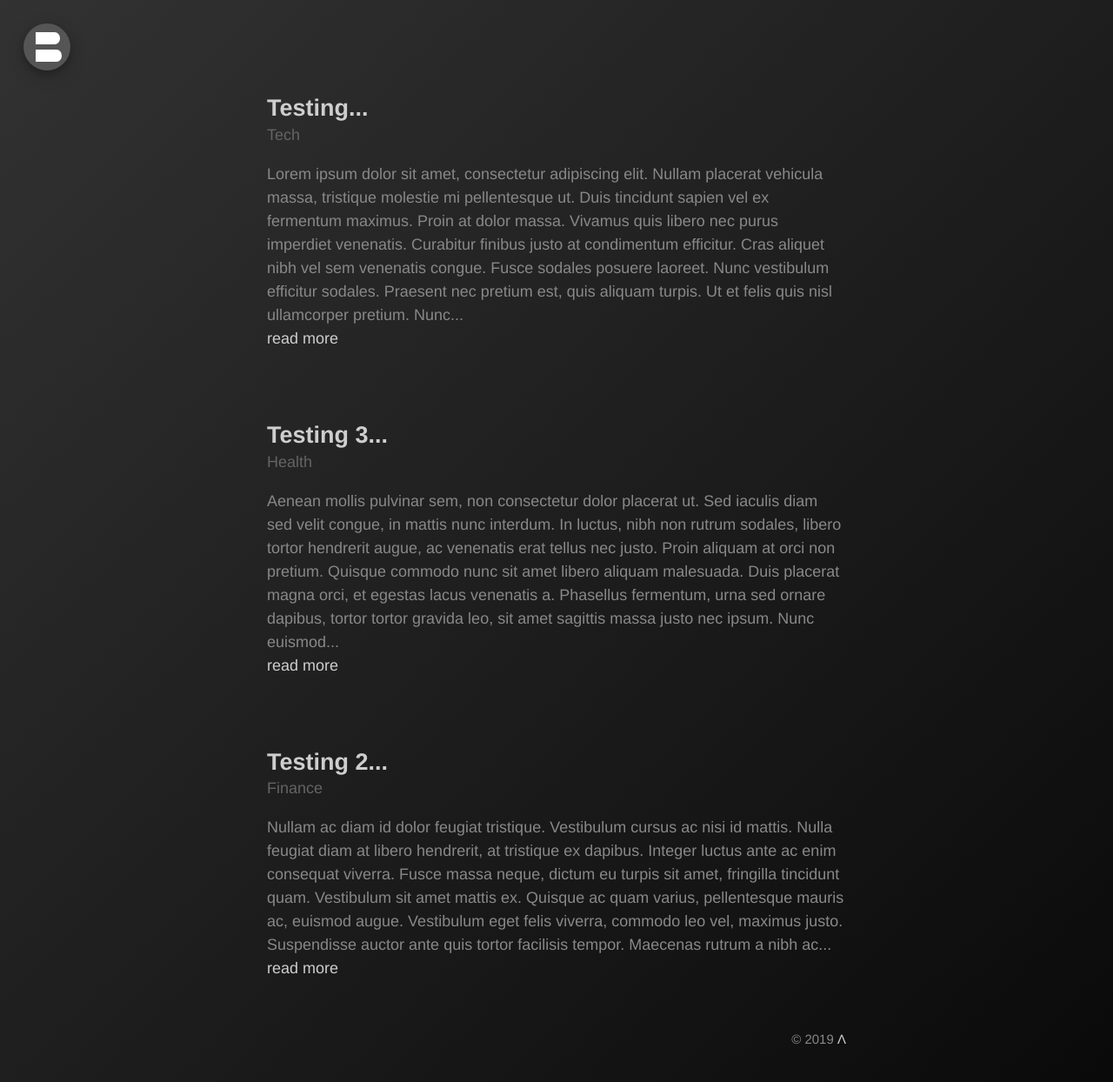
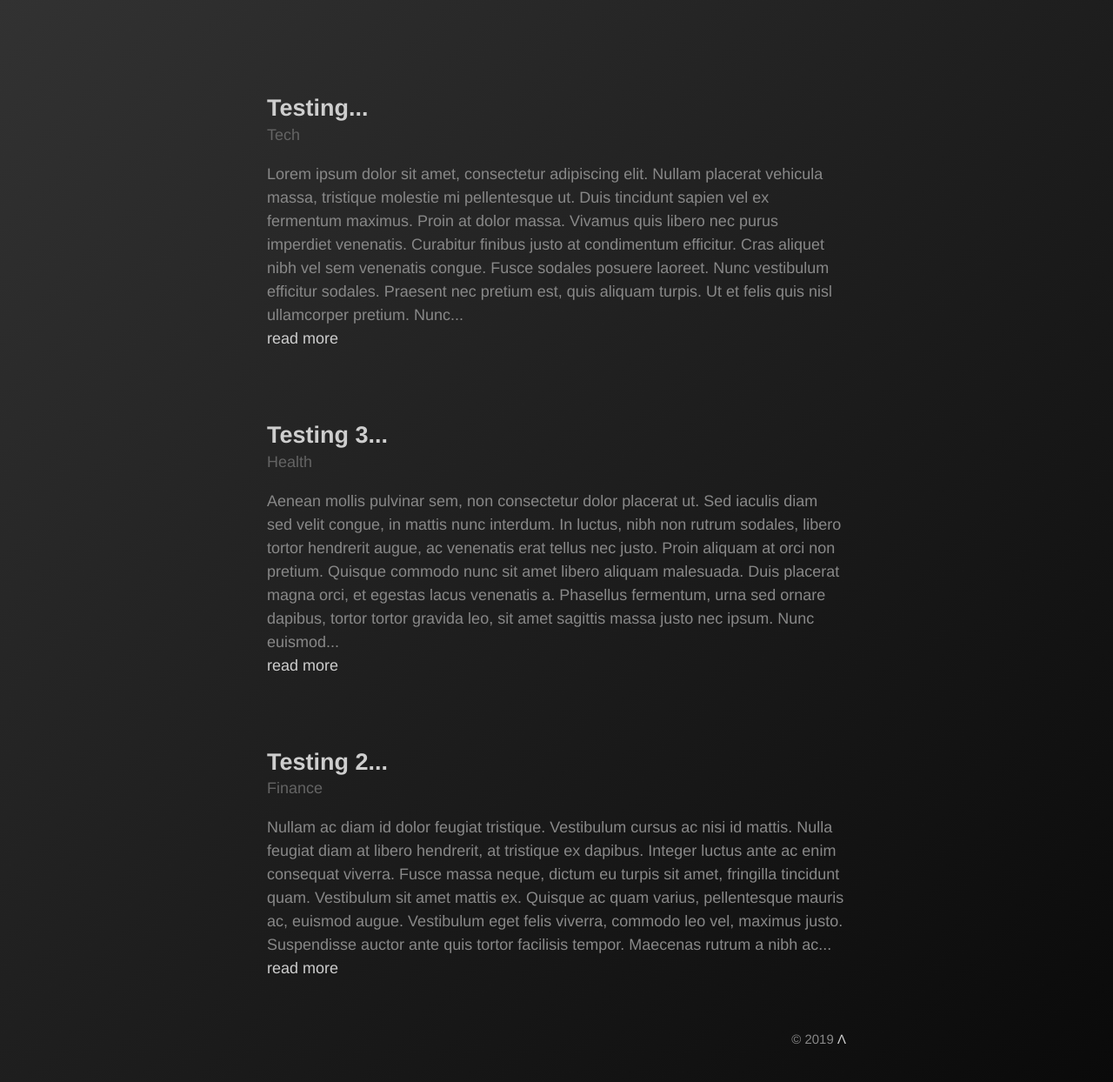
Before and after one commit to bonina/bonina.github.io, a Jekyll site: the page built from index.html, in a window 1280 px wide. Shown: the whole page at 87% size. Built offline with Jekyll 4.4.1, drawn with Linux system fonts in a browser that asks for light colours; the list of posts is cut into pages by our own code.

Commit message:
Update _menu.scss

```diff
--- a/_sass/_menu.scss
+++ b/_sass/_menu.scss
@@ -134,40 +134,6 @@ label[for="nav-trigger"] {
   transition-delay: 3s;
 }*/
 
-.b0 {
-  visibility: visible;
-  position: fixed;
-  left: 1.5rem;
-  top: 1.5rem;
-  width: 3rem;
-  height: 3rem;
-  background: #555555;
-  border-radius: 50%;
-  box-shadow: 0 4px 8px 0 rgba(0, 0, 0, 0.2), 0 6px 20px 0 rgba(0, 0, 0, 0.19);
-}
-
-.b1 {
-  position: absolute;
-  top: .56rem;
-  left: .77rem;
-  display: block;
-  width: 1.55rem;
-  height: .75rem;
-  background-color: white;
-  border-radius: 50% 22% 22% 50% / 0% 50% 50% 0%;
-}
-
-.b2 {
-  position: absolute;
-  bottom: .56rem;
-  left: .77rem;
-  display: block;
-  width: 1.65rem;
-  height: .75rem;
-  background-color: white;
-  border-radius: 50% 20% 20% 50% / 0% 50% 50% 0%;
-}
-
 body {
   overflow-x: hidden;
 }
```
